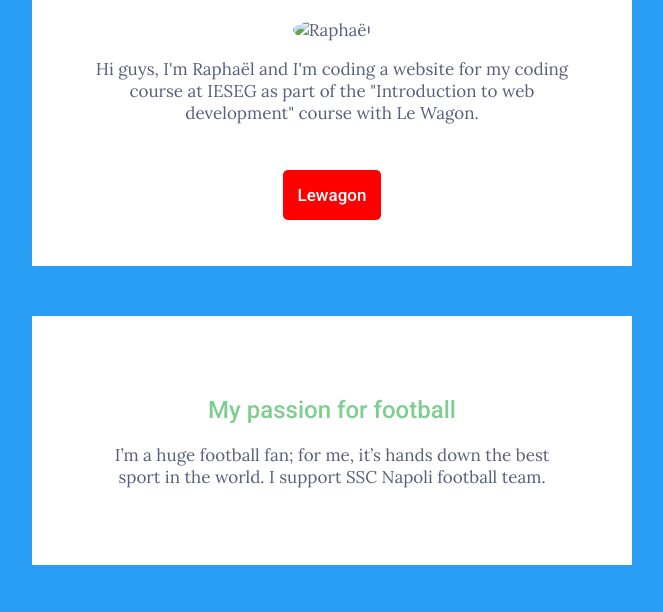
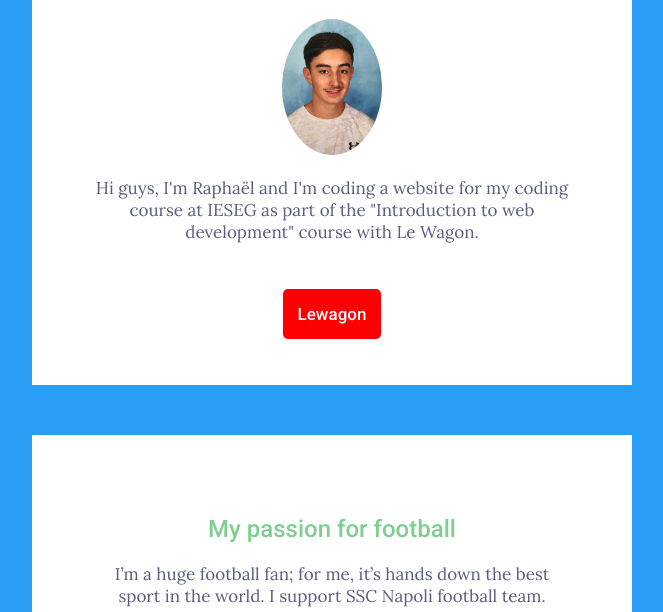
Before and after one commit to Raphael14PTa/my-profile, a plain HTML site: page index.html in a window 1280 px wide. Shown: the part 172-784 px from the top of the page, without its empty margins (308-971 px from the left). Drawn offline with Linux system fonts and the light colour scheme.

Commit message:
index.html

```diff
--- a/index.html
+++ b/index.html
@@ -14,7 +14,7 @@
 		<div class="container">
 			<div class="card-white" id="introduction">
 				<h1>Bonjour, I'm Raphaël :)</h1>
-				<img src="images/profile-picture.png" class="image-circle" width="100px" alt="Raphaël">
+				<img src="profile-picture.png" class="image-circle" width="100px" alt="Raphaël">
 				<p>Hi guys, I'm Raphaël and I'm coding a website for my coding course at IESEG as part of the "Introduction to web development" course with Le Wagon.
 				</p>
 				<a href="http://lewagon.com" class="btn-red" target="_blank">Lewagon</a>
```
